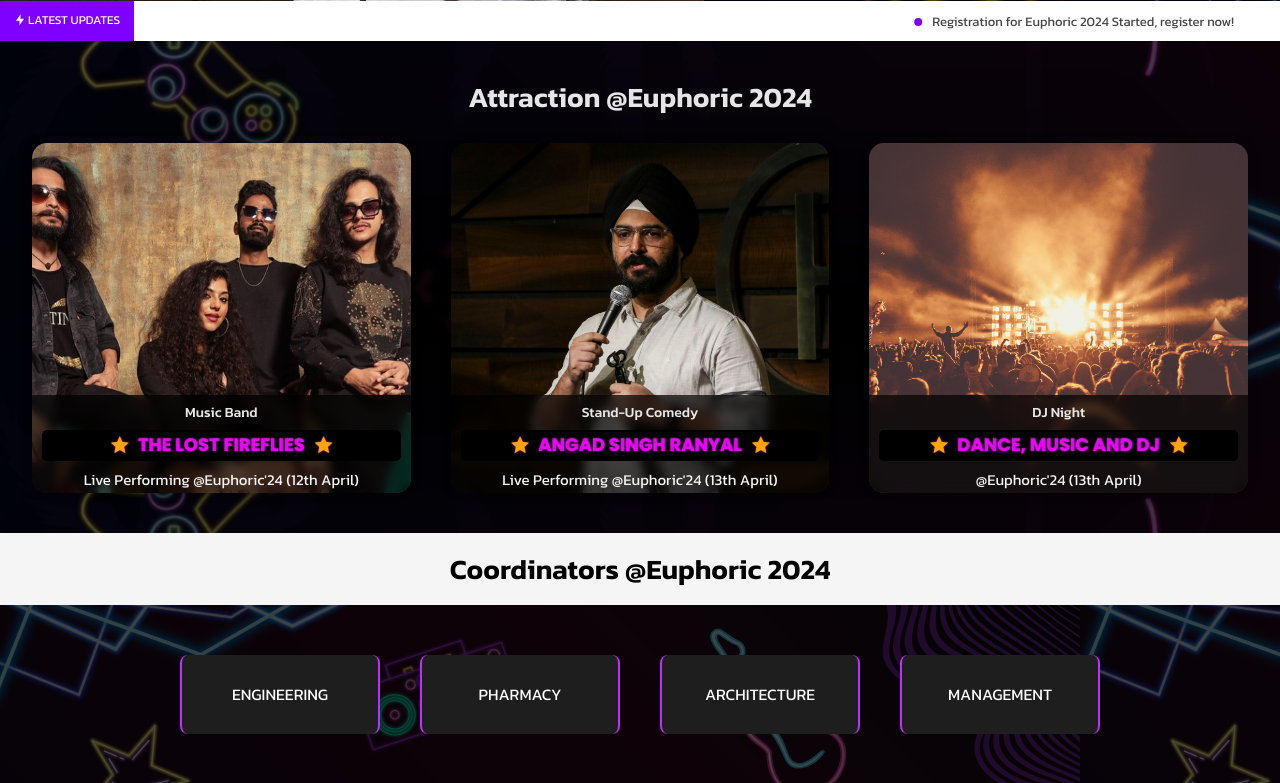
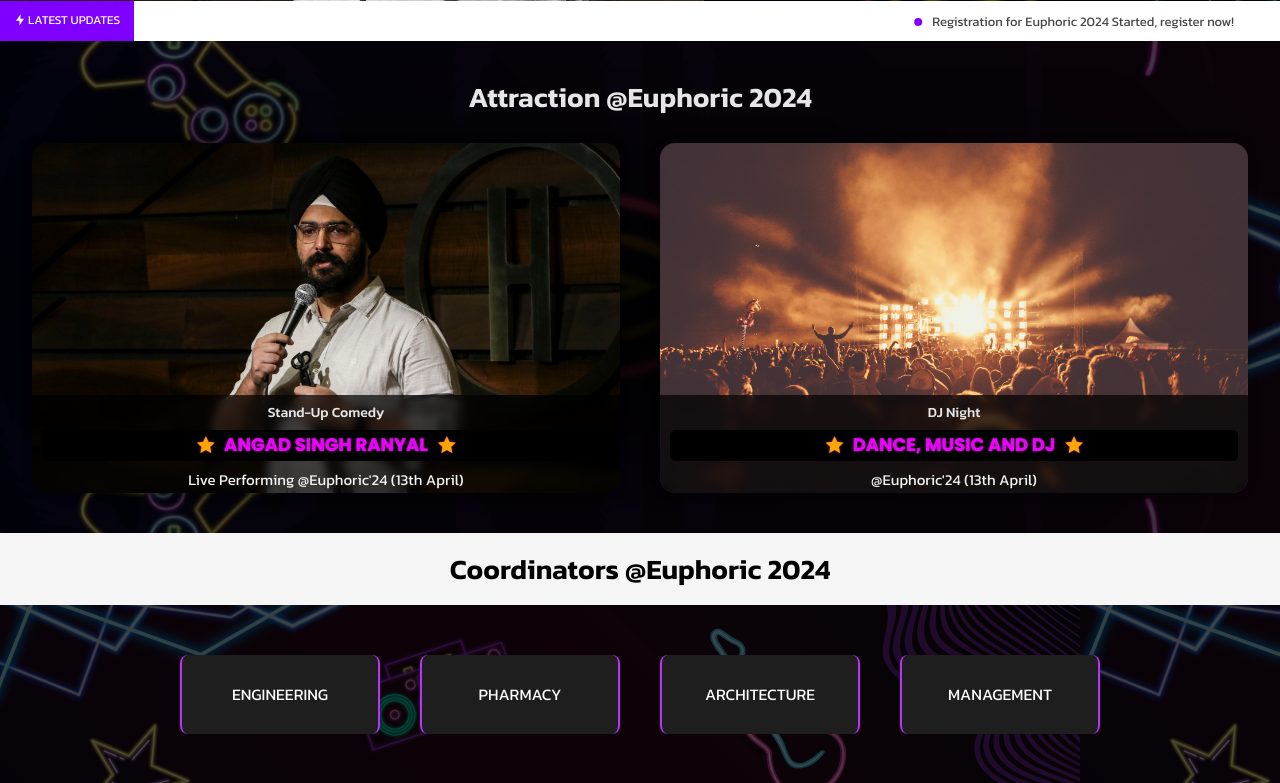
Before and after one commit to Nageshwar-stp/blade, a Django app: page / in a window 1280 px wide. Shown: the part 789-1572 px from the top of the page. Run offline with Django 5.2, Linux system fonts and the light colour scheme; data comes from the database, SQL or seed files in the repository; both versions use the stored data as it was after the commit; some libraries are stand-ins or nearby versions.

Commit message:
removed: band

```diff
--- a/main/templates/main/new_home.html
+++ b/main/templates/main/new_home.html
@@ -48,14 +48,14 @@
 <section class="key-section">
     <h3 class="key-header">Attraction @Euphoric 2024</h3>
     <div class="key-wrapper">
-        <div class="key-card" id="key-card-2">
+        <!-- <div class="key-card" id="key-card-2">
             <div class="key-card-text">
                 <h1>Music Band</h1>
                 <h2><i class="ri-star-fill"></i>The Lost Fireflies<i class="ri-star-fill"></i></h2>
                 <small></small>
                 <p>Live Performing @Euphoric'24 (12th April)</p>
             </div>
-        </div>
+        </div> -->
         <div class="key-card" id="key-card-1">
             <div class="key-card-text">
                 <h1>Stand-Up Comedy</h1>
@@ -174,9 +174,9 @@
 
     const backgrounds = [
         "url('/static/main/images/cards/angad_singh.jpg')",
-        "url('/static/main/images/cards/lost_fireflies.png')",
+        // "url('/static/main/images/cards/lost_fireflies.png')",
         "url('/static/main/images/cards/angad-2.jpg')",
-        "url('/static/main/images/cards/lost.png')",
+        // "url('/static/main/images/cards/lost.png')",
         "url('/static/main/images/cards/angad-3.jpg')",
         // "url('/static/main/images/trophy-celeb.jpg')",
         // "url('/static/main/images/spo-5.jpg')",
@@ -188,9 +188,9 @@
     ];
     const backgroundSources = [
         "Image: Angad Singh Ranyal will Perform live @Euphoric 2024",
-        "Image: The Lost Fireflies Band will Perform live @Euphoric 2024",
+        // "Image: The Lost Fireflies Band will Perform live @Euphoric 2024",
         "Image: Angad Singh Ranyal will Perform live @Euphoric 2024",
-        "Image: The Lost Fireflies Band will Perform live @Euphoric 2024",
+        // "Image: The Lost Fireflies Band will Perform live @Euphoric 2024",
         "Image: Angad Singh Ranyal will Perform live @Euphoric 2024",
         // "Image: Trophy Ceremony, Euphoric 2023",
         // "Image: Cricket Team, Euphoric 2023",
```
Also changed, not shown: db.sqlite3.
